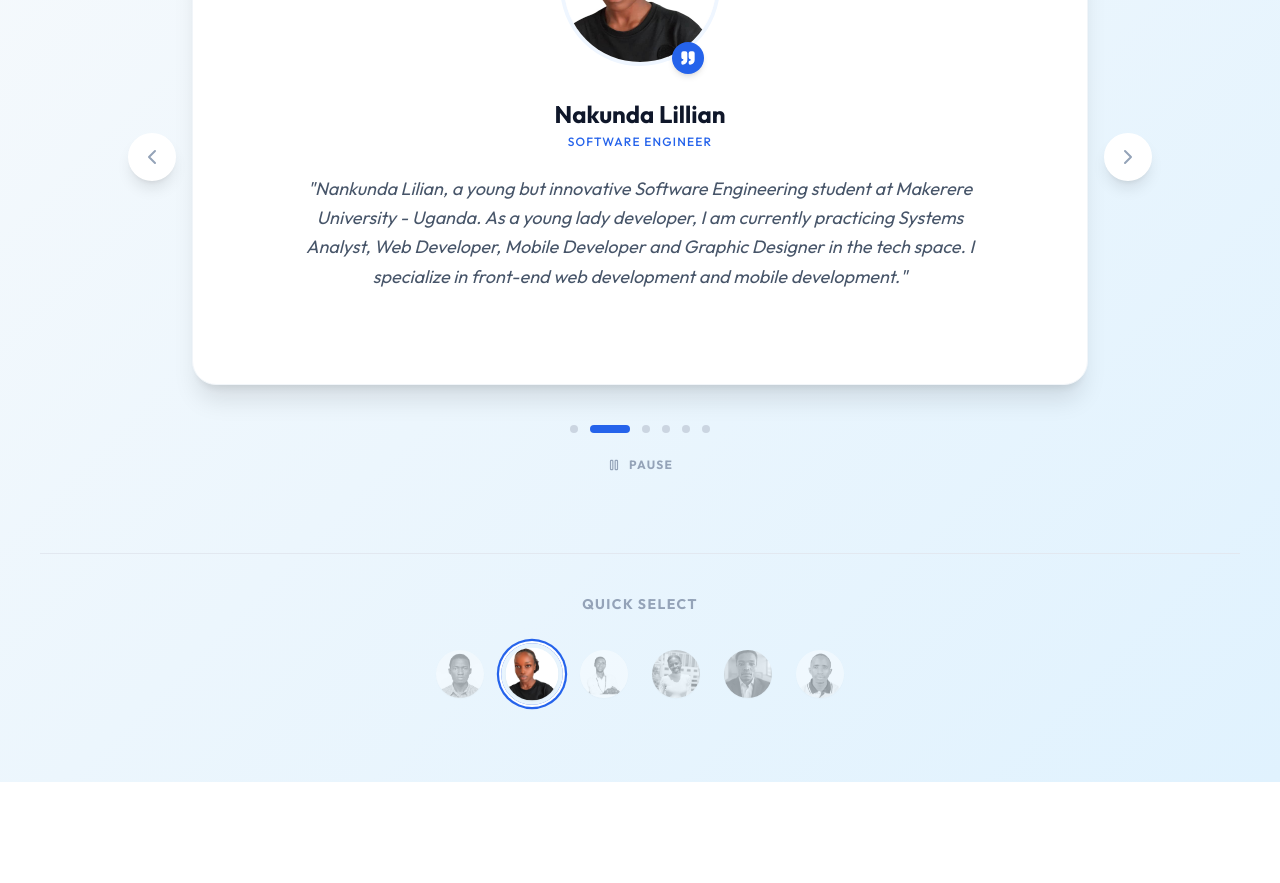
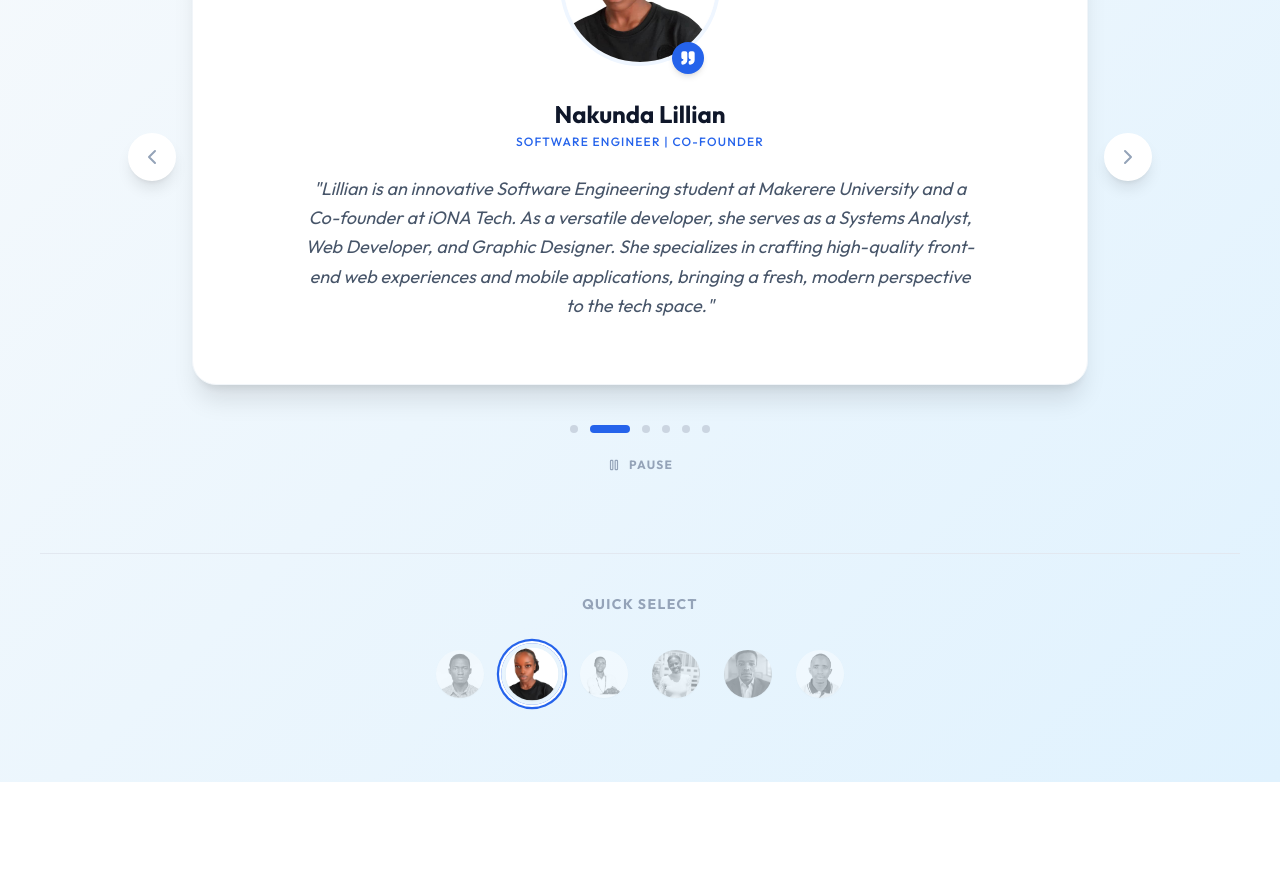
Before and after one commit to ionatech2025/ionatech, a React (Vite) app: page / in a window 1280 px wide. Shown: the part 5080-5963 px from the top of the page. Built offline with nearby package versions, Linux system fonts and the light colour scheme.

Commit message:
feat: update team roles to Co-founder

```diff
--- a/src/Components/Testimonials/Testimonials.jsx
+++ b/src/Components/Testimonials/Testimonials.jsx
@@ -8,50 +8,50 @@ const teamMembers = [
   {
     id: 1,
     name: "Nyombi Elijah",
-    role: "Director",
+    role: "Director | Co-founder",
     image: "/images/elijah.jpg",
     description:
-      "Elijah Nyombi is one of the Directors for iONA Tech, a cutting-edge software company committed to driving innovation and providing impactful technological solutions. With a rich background in journalism, public health, and digital marketing communication, Elijah leads the company with a focus on digital transformation and high-quality software development.",
+      "Elijah Nyombi is one of the Directors and Co-founders for iONA Tech, a cutting-edge software company committed to driving innovation and providing impactful technological solutions. With a rich background in journalism, public health, and digital marketing communication, Elijah leads the company with a focus on digital transformation and high-quality software development.",
   },
   {
     id: 2,
     name: "Nakunda Lillian",
-    role: "Software Engineer",
+    role: "Software Engineer | Co-founder",
     image: "/images/lillian.jpg",
     description:
-      "Nankunda Lilian, a young but innovative Software Engineering student at Makerere University - Uganda. As a young lady developer, I am currently practicing Systems Analyst, Web Developer, Mobile Developer and Graphic Designer in the tech space. I specialize in front-end web development and mobile development.",
+      "Lillian is an innovative Software Engineering student at Makerere University and a Co-founder at iONA Tech. As a versatile developer, she serves as a Systems Analyst, Web Developer, and Graphic Designer. She specializes in crafting high-quality front-end web experiences and mobile applications, bringing a fresh, modern perspective to the tech space.",
   },
   {
     id: 3,
     name: "Baliddawa Allan",
-    role: "Fullstack Developer",
+    role: "Director | Co-founder",
     image: "/images/allanella.jpg",
     description:
-      "I am a passionate and skilled Fullstack Web Developer with a strong background in both front-end and back-end development. I specialize in building responsive, user-friendly, and scalable web applications using modern technologies including ReactJS, Java (Spring Boot), and Node.js.",
+      "Allan is a Director, Co-founder, and a passionate, skilled Fullstack Web Developer with a strong background in both front-end and back-end development. He specializes in building responsive, user-friendly, and scalable web applications using modern technologies including ReactJS, Java (Spring Boot), and Node.js.",
   },
   {
     id: 4,
     name: "Mulungi Abigail",
-    role: "JavaScript Developer",
+    role: "JavaScript Developer | Co-founder",
     image: "/images/jordi.jpg",
     description:
-      "Abigail is a passionate JavaScript developer with a keen eye for innovation. With a strong focus on crafting exceptional software experiences, she excels in designing and developing scalable web applications and desktop solutions.",
+      "Abigail is a passionate JavaScript developer and Co-founder with a keen eye for innovation. With a strong focus on crafting exceptional software experiences, she excels in designing and developing scalable web applications and desktop solutions.",
   },
   {
     id: 5,
     name: "Mpairwe Lauben",
-    role: "Software Engineer",
+    role: "Software Engineer | Co-founder",
     image: "/images/alien.jpg",
     description:
-      "With over five years of hands-on experience, Mpairwe Lauben is a dynamic software engineer with a passion for crafting intelligent, scalable, and user-centric digital solutions. His core expertise lies at the intersection of mobile application development, cloud-native systems, and machine learning technologies.",
+      "With over five years of hands-on experience, Mpairwe Lauben is a dynamic software engineer and Co-founder with a passion for crafting intelligent, scalable, and user-centric digital solutions. His core expertise lies at the intersection of mobile application development, cloud-native systems, and machine learning technologies.",
   },
   {
     id: 6,
     name: "Katongole Samuel",
-    role: "Java Developer",
+    role: "Director | Co-founder",
     image: "/images/sam.jpg",
     description:
-      "Samuel is a passionate Java Developer dedicated to crafting software that inspires progress and delivers value. Skilled in building intuitive, functional desktop and web applications, he combines technical expertise with a heart for service, collaboration and faith-driven purpose.",
+      "Samuel is a Director and Co-founder, and a passionate Java Developer dedicated to crafting software that inspires progress and delivers value. Skilled in building intuitive, functional desktop and web applications, he combines technical expertise with a heart for service, collaboration and faith-driven purpose.",
   },
 ]
 
@@ -99,7 +99,7 @@ export default function Testimonials() {
         {/* Main Carousel Container */}
         <div className="relative max-w-4xl mx-auto">
 
-          {/* Navigation Buttons - Positioned to sides */}
+          {/* Navigation Buttons */}
           <button
             className="absolute -left-4 lg:-left-16 top-1/2 -translate-y-1/2 z-10 p-3 rounded-full bg-white shadow-lg text-slate-400 hover:text-blue-600 hover:bg-blue-50 transition-all hidden md:flex"
             onClick={goToPrevious}
@@ -123,7 +123,7 @@ export default function Testimonials() {
               {teamMembers.map((member) => (
                 <div key={member.id} className="w-full flex-shrink-0 p-8 lg:p-16 flex flex-col items-center text-center">
 
-                  {/* Profile Image - Centered */}
+                  {/* Profile Image */}
                   <div className="relative mb-8">
                     <div className="w-32 h-32 lg:w-40 h-40 rounded-full overflow-hidden border-4 border-blue-50 shadow-inner">
                       <img
@@ -137,7 +137,7 @@ export default function Testimonials() {
                     </div>
                   </div>
 
-                  {/* Text Content - Centered */}
+                  {/* Text Content */}
                   <div className="max-w-2xl">
                     <h3 className="text-2xl font-bold text-slate-900 mb-1">{member.name}</h3>
                     <p className="text-blue-600 font-medium mb-6 uppercase tracking-widest text-xs">{member.role}</p>
```
